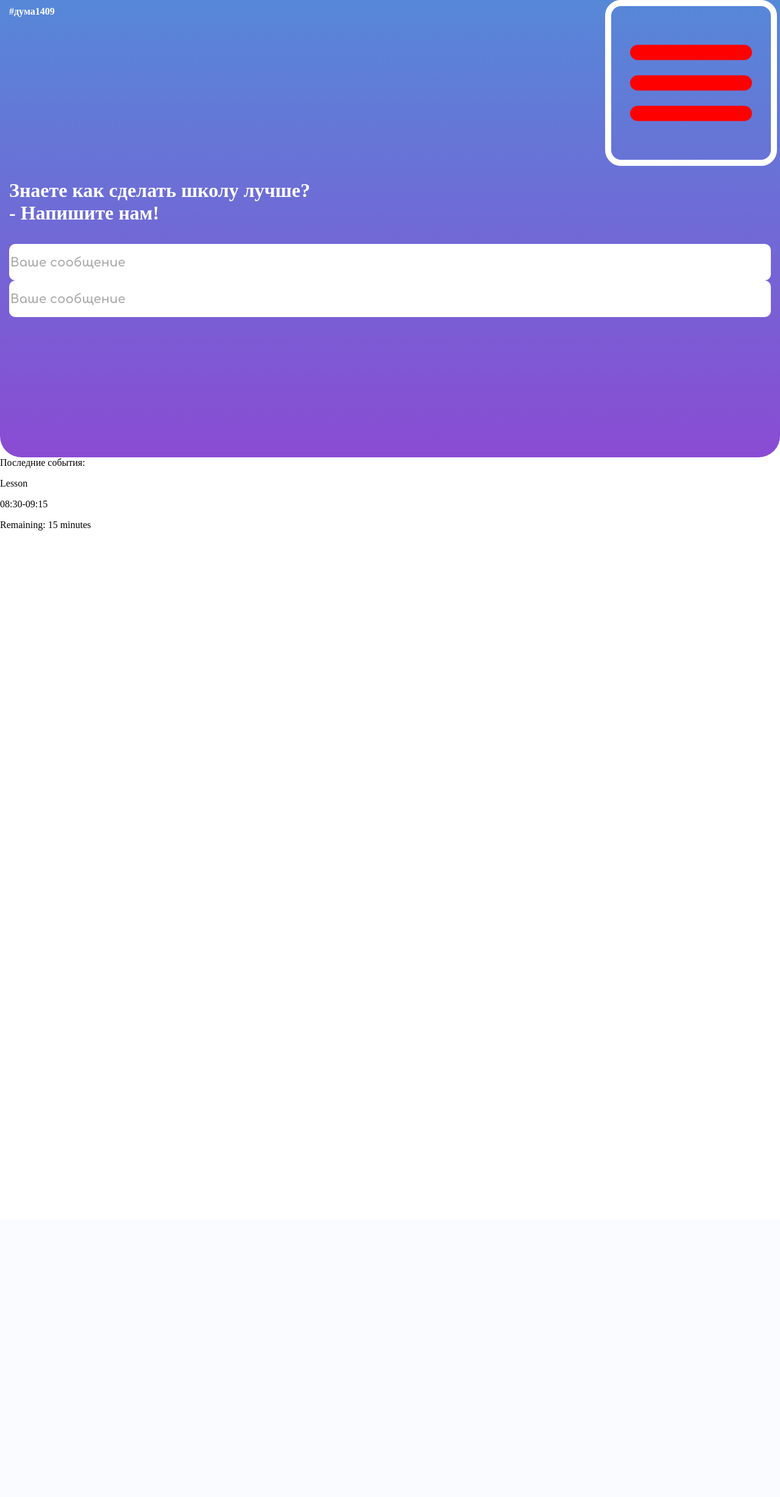
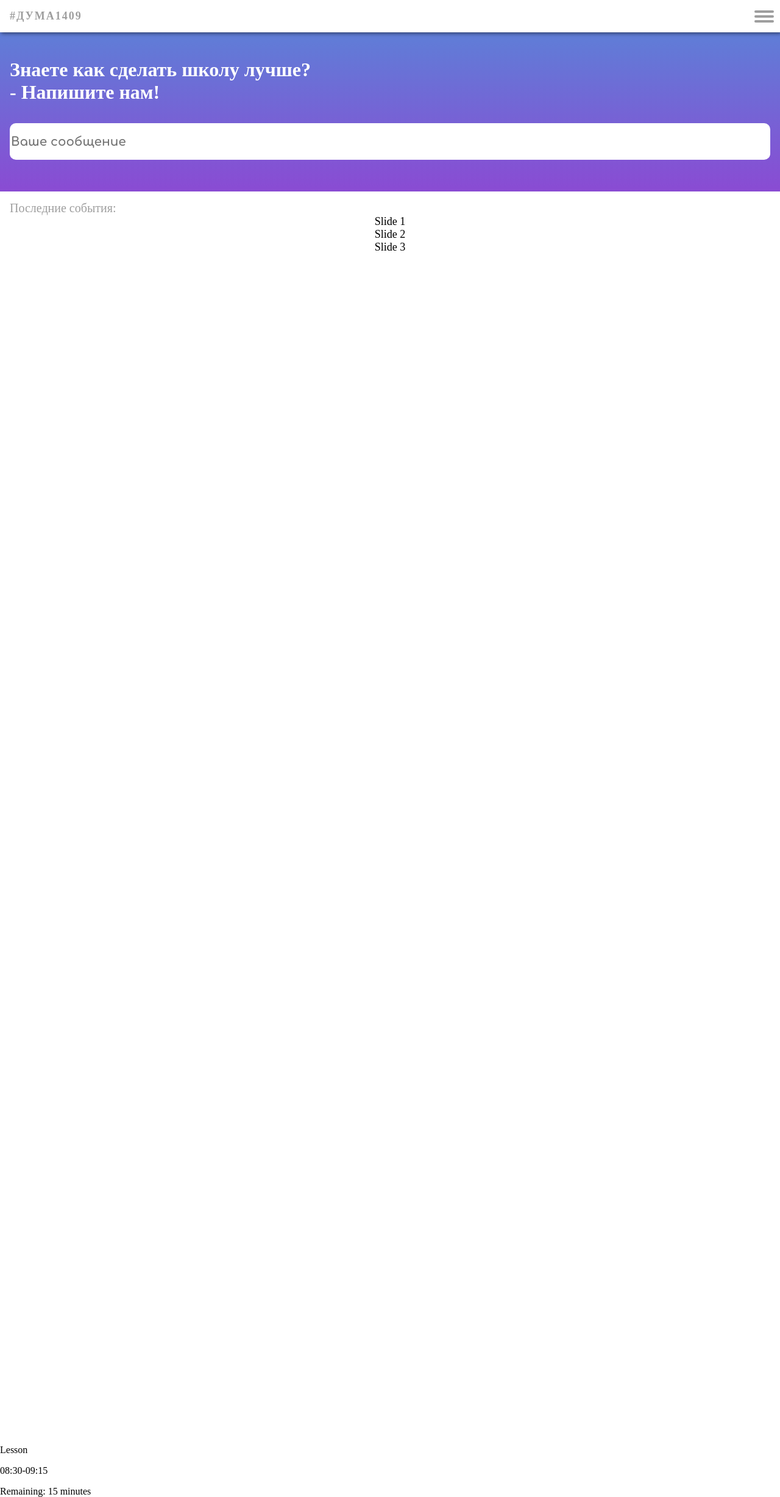
Before and after one commit to UltiMultiGamer/1409web, a PHP site: page / in a window 1280 px wide. Shown: the whole page at 61% size. Before the commit the page ends 870 px from the top, so only its background shows below. Run offline with PHP 8.4, Linux system fonts and the light colour scheme; some web fonts are replaced.

Commit message:
fortnite
can we get much higher

```diff
--- a/index.html
+++ b/index.html
@@ -12,33 +12,48 @@
     </head>
     <body>
         <div class="elementMainExtended" style="display:none ;"></div>
-        <div class="elementMain">
         <div class="navbarCont">
 
-                <h4 class="titleText">#дума1409</h4>  <div class="menuIcon">
+            <h4 class="titleText"><a href="index.html">#ДУМА1409</a></h4>
 
-                    <button class="hamburgerbutton" aria-controls="primary-navigation" aria-expanded="false" >
-                    <svg class="hamburger" viewBox = "0 0 100 100" width="250" >
-                        <rect class="top" x="10" y="25px" width="80" height="10" rx="5" fill="white"></rect>
-                        <rect class="top" x="10" y="45px" width="80" height="10" rx="5" fill="white"></rect>
-                        <rect class="top" x="10" y="65px" width="80" height="10" rx="5" fill="white"></rect>
+                <button class="hamburgerbutton" aria-controls="primary-navigation" aria-expanded="false">
+                <svg class="hamburger" viewBox = "0 0 100 100" width="40" height="50">
+                    <rect class="line first" x="10" y="25px" width="80" height="10" rx="5" fill="#9E9E9E"></rect>
+                    <rect class="line second" x="10" y="45px" width="80" height="10" rx="5" fill="#9E9E9E"></rect>
+                    <rect class="line third" x="10" y="65px" width="80" height="10" rx="5" fill="#9E9E9E"></rect>
 
                 </svg>
+            </button>
 
-                </button></div>
+
 
         </div>
+        <div class="elementMain">
+
             <h3 class="promptQuestion">Знаете как сделать школу лучше? <br>- Напишите нам!</h3>
 
             <input id="messageInputId" type="text" class="surveyInput" placeholder="Ваше сообщение" autocomplete="off" onclick="changeClass()">
 
-            <input  type="text" class="surveyInput" placeholder="Ваше сообщение" autocomplete="off" onclick="changeClass()">
+
         </div>
         <div class="newsSection">
             <label class="newsLabel">Последние события:</label>
-
+                    <!-- THIS IS THE CAROSEL -->
+                    <div id="myCarousel">
+                        <div class="swiper-container">
+                          <div class="swiper-wrapper">
+                            <div class="swiper-slide">Slide 1</div>
+                            <div class="swiper-slide">Slide 2</div>
+                            <div class="swiper-slide">Slide 3</div>
+                          </div>
+                          <div class="swiper-pagination"></div>
+                          <div class="swiper-button-prev"></div>
+                          <div class="swiper-button-next"></div>
+                        </div>
+                      </div>
+                     <!-- END OF CARO -->
                 <div class="newsCarousel">
-
+                    <div class="newsElement"></div>
                 </div>
 
         </div>
@@ -49,15 +64,36 @@
             </div>
             <p>Remaining: 15 minutes</p>
         </div>
+        <script src="slide.js"></script>
         <script>
-
+                    // survey open logic
                 function changeClass() {
                 var element = document.getElementsByClassName("elementMain");
                 for(let i = 0; i < element.length; i += 1) {
                     element.item(i).classList.toggle("elementMainExtended");
+                    }}
+
+                    // navbar logic
+                    const buttons = document.querySelectorAll("button");
+
+                    buttons.forEach((button) => {
+                    button.addEventListener("click", () => {
+                        const currentState = button.getAttribute("data-state");
+
+                        if (!currentState || currentState === "closed") {
+                        button.setAttribute("data-state", "opened");
+                        button.setAttribute("aria-expanded", "true");
+                        } else {
+                        button.setAttribute("data-state", "closed");
+                        button.setAttribute("aria-expanded", "false");
                         }
+                    });
+                    });
 
-        }
+
+
+
+
 
 
          </script>
--- a/mainstyle.css
+++ b/mainstyle.css
@@ -2,6 +2,7 @@
 body {
     margin: 0px;
     height: 2000px;
+    font-family: "Proxima Nova";
 }
 
 .elementMain {
@@ -9,32 +10,48 @@
     background: linear-gradient(180deg, rgba(86,136,216,1) 0%, rgba(138,75,211,1) 100%);
     margin: 0px;
     color: white;
-    font-family: "Proxima Nova";
-    border-bottom-left-radius: 35px;
-    border-bottom-right-radius: 35px;
-    padding-right: 15px;
-    padding-left: 15px;
-    padding-top: 10px;
-    padding-bottom: 40px;
-    height:700px ;
-    transition: all 2s;
-    overflow: hidden
-    ;
+    font-family: "Proxima Nova Extrabold";
+    /* border-bottom-left-radius: 35px;
+    border-bottom-right-radius: 35px; */
+    padding-right: 16px;
+    padding-left: 16px;
+    height:250px ;
+    transition: all 1s;
+    overflow: hidden;
+    padding-top: 64px;
 
 
 
 }
 .elementMainExtended {
     height:1000px ;
-    transition: all 2s;
+    transition: all 1s;
 
 }
 .promptQuestion {
     font-size: 2em;
 }
+
 .titleText {
+    font-style: none;
+    text-decoration: none;
     font-family: "Proxima Nova";
     margin: 0px;
+    font-size: 18px;
+
+    letter-spacing: 2px;
+    padding: 16px;
+
+
+}
+.titleText >* {
+    font-style: none;
+    text-decoration: none;
+    color: #9E9E9E;
+    letter-spacing: 2px;
+    font-family:"Proxima Nova Extrabold"
+
+
 }
 .surveyInput {
     border-radius: 10px;
@@ -42,6 +59,7 @@
     height: 60px;
     width: calc(100%);
     font-size: 20px;
+    margin-bottom: 32px;
 
 
 }
@@ -55,33 +73,95 @@
 
     font-size: 20px;
     font-family: "Comfortaa";
-    color: rgba(0, 0, 0, 0.332);
 }
-.menuIcon {
- outline: 10px white solid;;
- border-radius: 1rem;
-
-}
-
 .navbarCont {
     display: flex;
     justify-content: space-between;
-}
+    background-color: white;
+    position: fixed;
+    top: 0;
+    width: 100%;
+    /* border-bottom-right-radius: 10px;
+    border-bottom-left-radius: 10px; */
+    box-shadow: 2px 2px 6px rgba(0, 0, 0, 0.5);
+    z-index: 9;
 
-
-.hamburgerbutton {
-    background: transparent;
-    border-radius: 1rem;
-    /* remove either div border or button border */
-    /* menuIcon = div, hamburger = svg, hamburgerbutton = button */
-    border: 0px solid black;
 }
 rect {
     background-color: white;
 }
-.hamburgerbutton .top {
-    fill: red
+.newsSection {
+    margin-top: 16px;
+    padding-right: 16px;
+    padding-left: 16px;
 }
 
+.newsLabel {
+    color: #9E9E9E;
+    padding: 10px;
+    font-family:"Proxima Nova Extrabold";
+    padding: 0px;
+    font-size: 20px;
+}
+/* SLIDER CSS SHIT */
+.swiper-container {
+    width: 100%;
+    height: 100%;
+  }
+  .swiper-slide {
+    text-align: center;
+    font-size: 18px;
+    background: #fff;
+    /* Center slide text vertically */
+    display: -webkit-box;
+    display: -ms-flexbox;
+    display: -webkit-flex;
+    display: flex;
+    -webkit-box-pack: center;
+    -ms-flex-pack: center;
+    -webkit-justify-content: center;
+    justify-content: center;
+    -webkit-box-align: center;
+    -ms-flex-align: center;
+    -webkit-align-items: center;
+    align-items: center;
+  }
+/* END OF SLIDER CSS SHIT */
+/* NAVBAR ANIMATION SHIT START */
+
+/* remove either div border or button border */
+/* menuIcon = div, hamburger = svg, hamburgerbutton = button */
+.hamburgerbutton {
+    background: transparent;
+    border-radius: 1rem;
+    border-radius: 10px;
+    border: 0px solid white;
+    cursor: pointer;
+
+
+}
+.hamburgerbutton .line {
+    transition: y 600ms ease, rotate 600ms ease,fill  600ms ease;
+    transform-origin: center;
+
+}
+.hamburgerbutton[aria-expanded="true"] .line {
+
+    y: 45px;
+    rotate: 45deg;
+
+
+}
+.hamburgerbutton[aria-expanded="true"] .second {
+    rotate: -45deg;
+}
+.swiper {
+    width: 600px;
+    height: 300px;
+  }
+
+
+
+/* NAVBAR ANIMATION SHIT END */
 
 /* animation section! */
--- /dev/null
+++ b/slide.js
@@ -0,0 +1,16 @@
+var mySwiper = new Swiper('#myCarousel', {
+  // Optional parameters
+  direction: 'horizontal',
+  loop: true,
+
+  // If we need pagination
+  pagination: {
+    el: '.swiper-pagination',
+  },
+
+  // Navigation arrows
+  navigation: {
+    nextEl: '.swiper-button-next',
+    prevEl: '.swiper-button-prev',
+  },
+});
```
Lines whose indentation alone changed are shown as unchanged.
